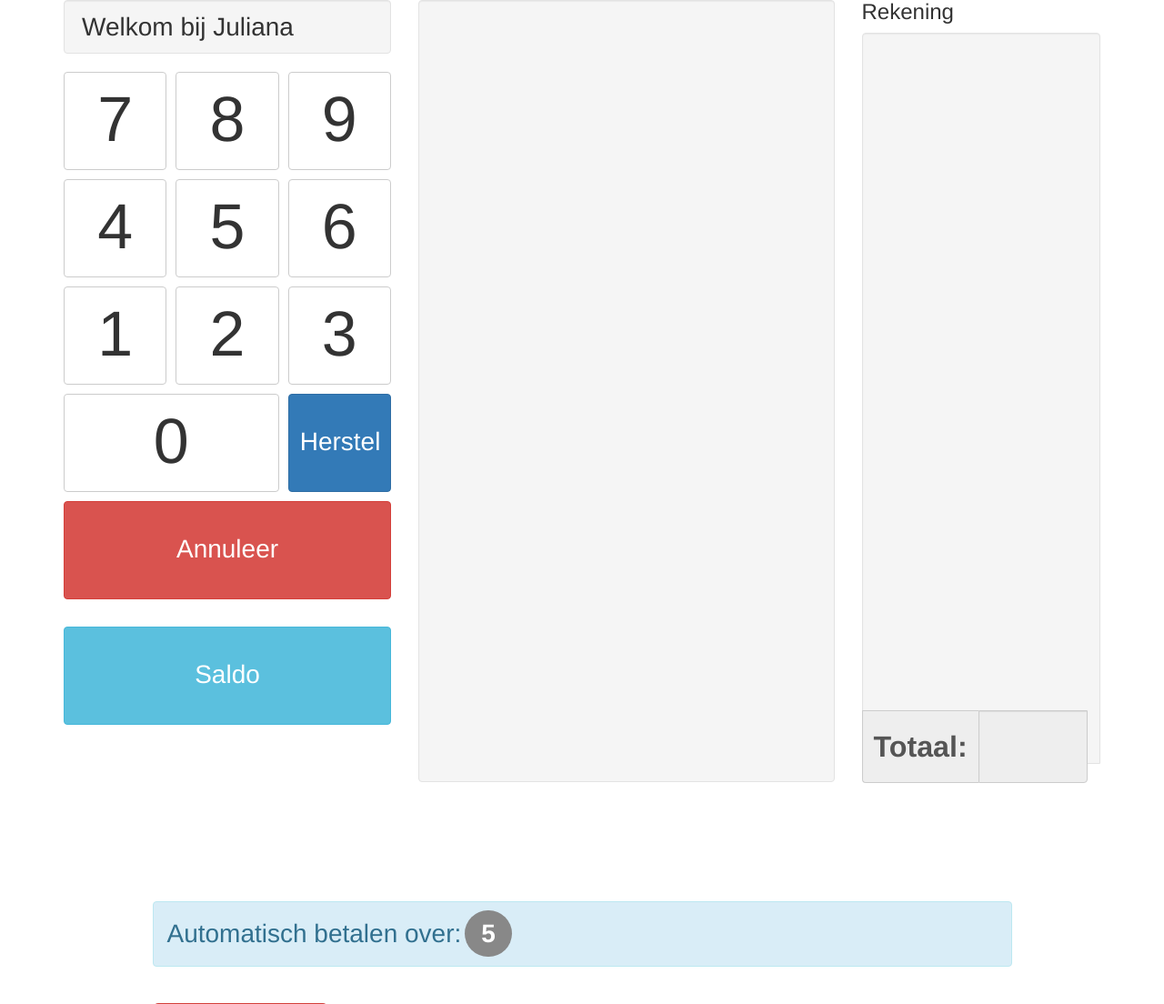
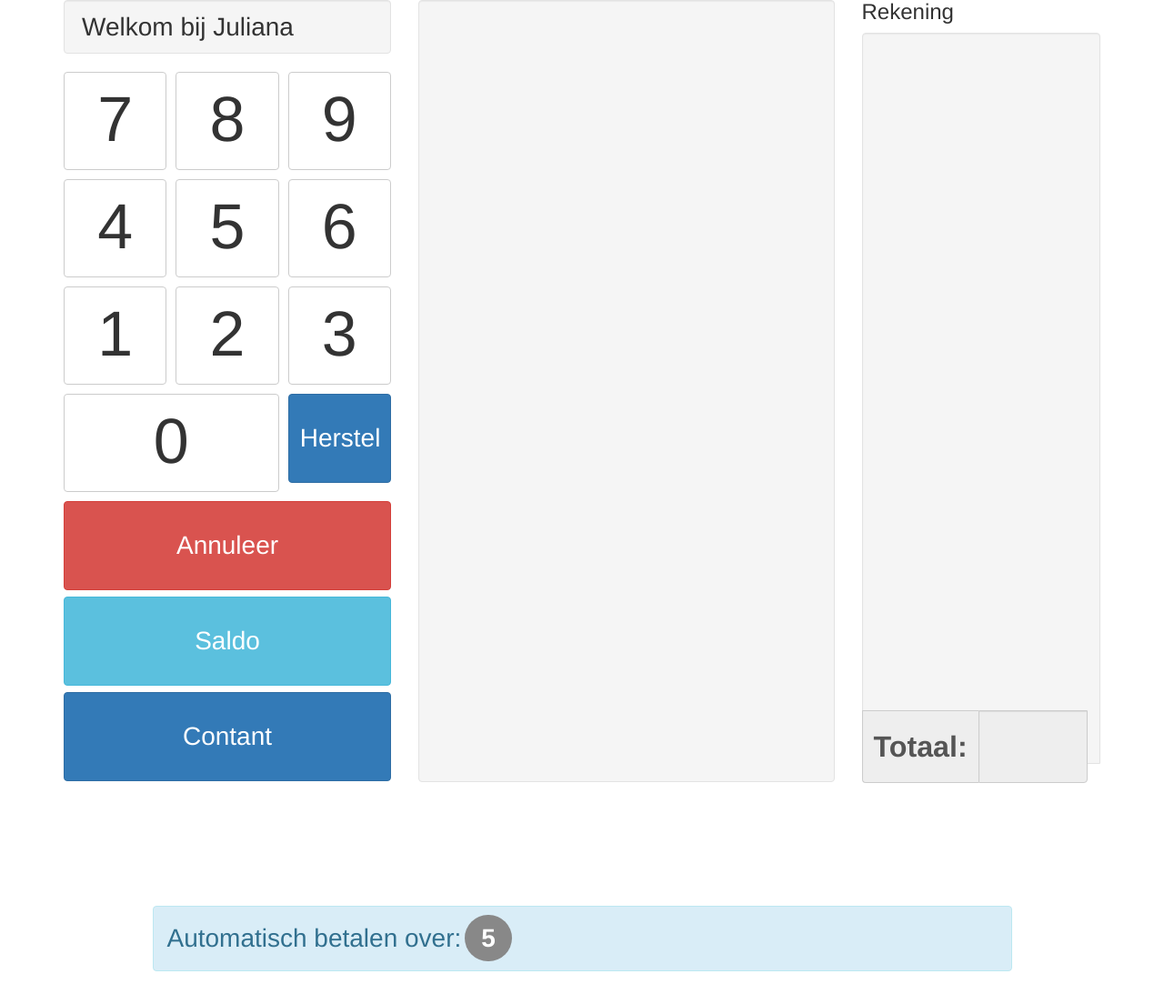
Before and after one commit to Inter-Actief/alexia, a Django app: template templates/juliana/index.html in a window 1280 px wide. Shown: the part 20-1124 px from the top of the page at 91% size. Run offline with Django 3.2, Linux system fonts and the light colour scheme; the template is opened without the code that fills it, so the values that code supplies are empty; some libraries are stand-ins or nearby versions.

Commit message:
[Juliana] Button for cash pay

```diff
--- a/assets/css/juliana.css
+++ b/assets/css/juliana.css
@@ -57,9 +57,9 @@
 }
 
 .btn-specialpad {
-  height: 108px;
-  line-height: 3.3em;
+  line-height: 3em;
   font-size: 2em;
+  margin-bottom: 7px;
 }
 
 #display.flash {
--- a/assets/js/juliana.js
+++ b/assets/js/juliana.js
@@ -197,6 +197,7 @@
         }
         var amount = (sum / 100).toFixed(2);
         $('#receipt-total').find('input').val('' + amount);
+        return sum;
     },
     addText: function (text, quantity) {
         $('#receipt-table').append('<tr><td width="70%">' + text + '</td><td>' + quantity + '</td></tr>');
@@ -208,7 +209,6 @@
         this.index = 0;
         this.updateTotalAmount();
     },
-
     getReceipt: function () {
         //Filter empty entries from the receipt
         var receipt = this.receipt.filter(Boolean);
@@ -233,7 +233,6 @@
         }
         return cleanReceipt;
     },
-
     pay: function (rfid) {
         State.toggleTo(State.PAYING);
 
@@ -287,7 +286,6 @@
             }, 1000);
         }
     },
-
     confirmPay: function (rpcRequest) {
         IAjax.request(rpcRequest, function (result) {
             if (result.error) {
@@ -441,8 +439,13 @@
                 State.toggleTo(State.CHECK);
                 Display.set('Scan een kaart');
                 break;
-            case 'total':
-                //Sales.check();
+            case 'cash':
+                var sum = Receipt.updateTotalAmount();
+                var amount = Math.ceil(sum / 10) * 10;
+                State._hideAllScreens();
+                $('#payment-receipt').html('Dat wordt dan &euro;' + (amount/100).toFixed(2));
+                $('#countdownbox').hide();
+                $('#rfid-screen').show();
                 break;
             case 'cancelPayment':
                 State.toggleTo(State.SALES);
--- a/templates/juliana/index.html
+++ b/templates/juliana/index.html
@@ -79,12 +79,10 @@
                 <div class="row">
                     <div class="col-xs-12"><a href="#" class="btn btn-block btn-danger btn-specialpad command"
                                               data-command="cancel">Annuleer</a></div>
-                    <p>&nbsp;</p>
-
                     <div class="col-xs-12"><a href="#" class="btn btn-block btn-info btn-specialpad command"
                                               data-command="check">Saldo</a></div>
-                    <!--<div class="col-xs-6"><a href="#" class="btn btn-block btn-success btn-specialpad command" data-command="total">Afrekenen</a></div>-->
-                    <!--<div class="span2"><a href="#" class="btn btn-large btn-block btn-primary btn-specialpad command" data-command="cash">Contant</a></div>-->
+                    <div class="col-xs-12"><a href="#" class="btn btn-block btn-primary btn-specialpad command"
+                                              data-command="cash">Contant</a></div>
                 </div>
             </div>
             <div class="col-xs-5">
```
